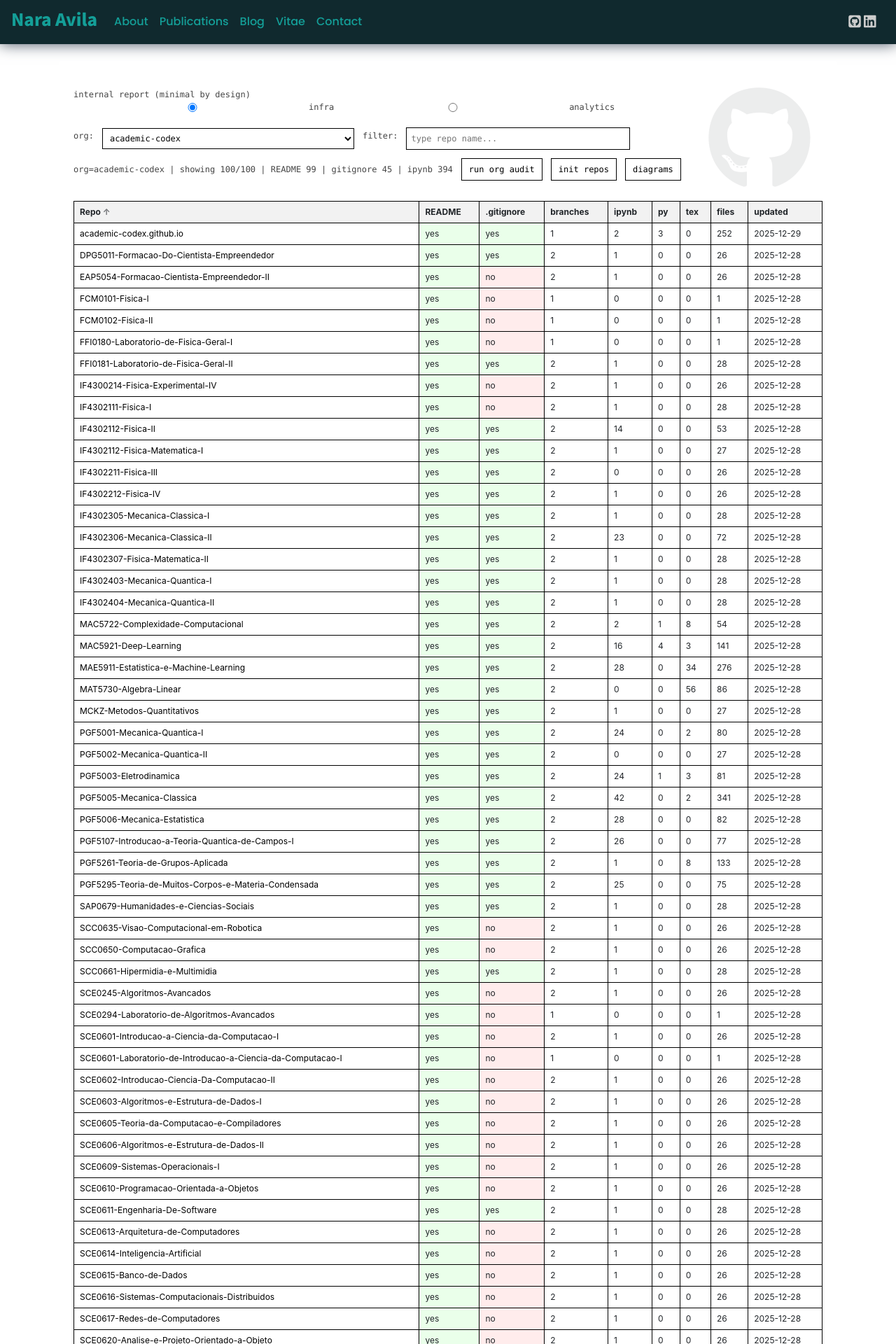
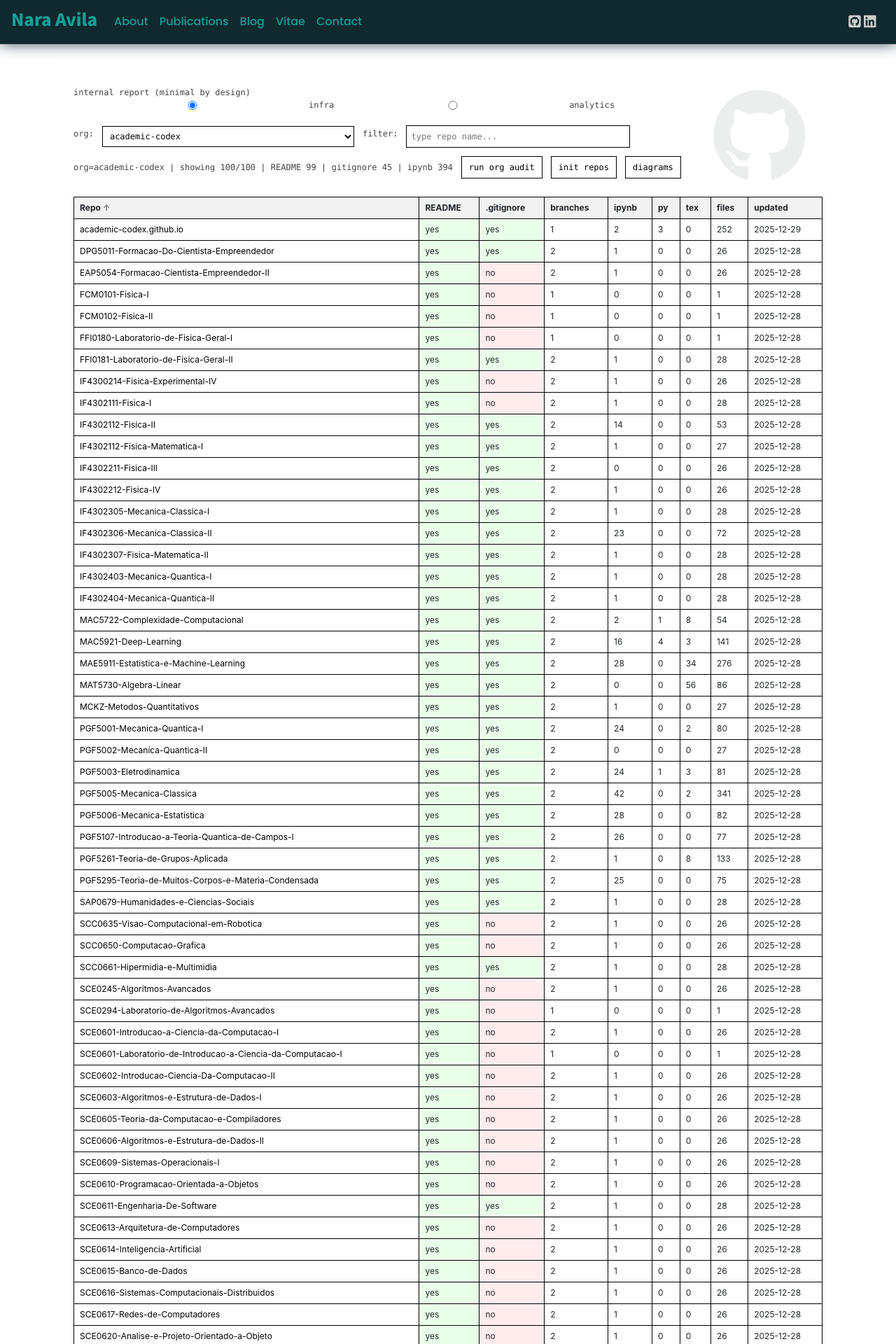
Before and after one commit to naavilam/naavilam.github.io, a Jekyll site: the page built from pages/audit.html, in a window 1280 px wide. Shown: the top 1920 px of the page at 70% size. Built offline with Jekyll 4.4.1, drawn with Linux system fonts in a browser that asks for light colours; nearby versions of some CDN libraries; comment, search, counter and statistics services are not loaded.

Commit message:
Update files

```diff
--- a/pages/audit.html
+++ b/pages/audit.html
@@ -182,7 +182,7 @@ description: Internal repository report
     }
 
     .audit-brand i {
-        font-size: 150px;
+        font-size: 135px;
         opacity: .08;
     }
 </style>
```
